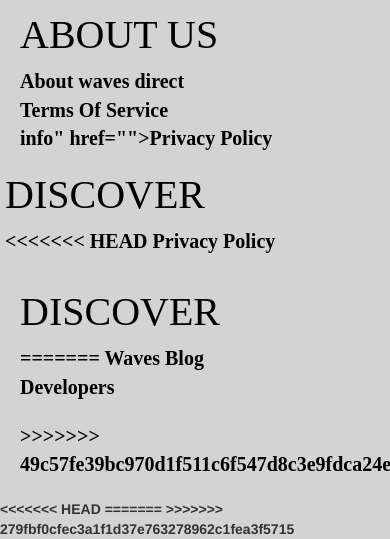
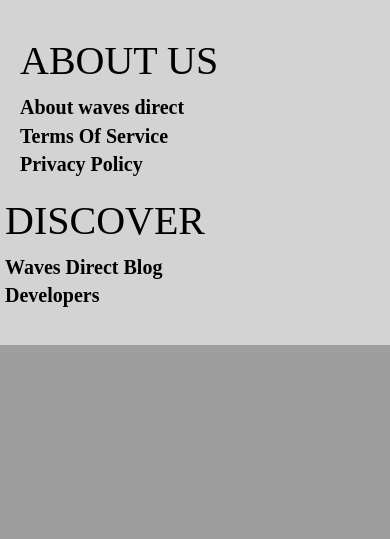
Before and after one commit to MarthaKumwenda/waves_direct, a Django app: page / in a window 390 px wide; the page is wider, and only the part inside the window is pictured. Shown: the part 850-1389 px from the top of that part. After the commit the page ends 1195 px from the top of that part, so only its background shows below. Run offline with Django 3.2, Linux system fonts and the light colour scheme; some libraries are stand-ins or nearby versions.

Commit message:
merge attempt

```diff
--- a/wavesapp/static/wavesapp/css/style.css
+++ b/wavesapp/static/wavesapp/css/style.css
@@ -3,13 +3,8 @@ body{
 }
 .navbar{
   padding: 20px;
-<<<<<<< HEAD
-  /*background-color: dodgerblue;*/
   background: -webkit-linear-gradient(dodgerblue,#CCCCCC);
-=======
   background: -webkit-linear-gradient(dodgerblue, grey);
-  /*background-color: dodgerblue;*/
->>>>>>> fe7c3f5b4e98a285cb20e9f5fac2a75e0b6ff6f1
   padding-top: 30px;
   padding-bottom: 30px;
   font-weight: bolder;
@@ -41,7 +36,6 @@ h2{
   background-repeat: no-repeat;
   background-size: 115% 100%;
   padding: 50px;
-
 }
 img {
     filter: alpha(opacity=50); /* For IE8 and earlier */
@@ -60,7 +54,7 @@ img {
   font-family: serif;
 }
 .info{
-color:black;
+  color:black;
   font-size: bolder;
   font-family: serif;
 }
--- a/wavesapp/templates/wavesapp/base.html
+++ b/wavesapp/templates/wavesapp/base.html
@@ -1,8 +1,4 @@
-<<<<<<< HEAD
 {% load static %}
-=======
- {% load static %}
->>>>>>> 279fbf0cfec3a1f1d37e763278962c1fea3f5715
 <!DOCTYPE html>
 <html>
   <head>
@@ -17,34 +13,44 @@
 
 <nav class="navbar navbar-default">
   <div class="container">
-    <a class="navbarbrand" href="{% url 'home' %}" >HOME</a>
-<div class="navbar-right">
-  {% if not user.is_authenticated %}
-    <a class="navbarbrand" href="{% url 'login' %}">Login</a>
-    <a class="navbarbrand" href="{% url 'signup' %}"><b>Sign Up</b></a>
-  {% else %}
+    <!-- <a class="navbarbrand" href="{% url 'home' %}" >HOME</a> -->
+    <ul id="menu">
+    <li>
+      <a class="navbarbrand" href="" >Menu</a>
+      <!-- <a href="#">Categories</a> -->
+        <ul>
+            <li><a href="{% url 'home' %}">Home</a></li>
+            {% if user.profile %}
+            <li><a href="{% url 'profile_detail' pk=user.id %}">Profile</a></li>
+            {% endif %}
+            <li><a href="{% url 'profile' %}">Account</a></li>
+            <li><a href="{% url 'logout'%}">Logout</a></li>
+          </ul>
+        </ul>
+        <p class="navbar-text">Signed in as <a href="#" class="navbar-link">{{user.username}}</a></p>
+  <div class="navbar-right">
+    {% if user.is_not_authenticated %}
+
+          <a class="navbarbrand" href="{% url 'login' %}">Login</a>
+          <a class="navbarbrand" href="{% url 'signup' %}"><b>Sign Up</b></a>
+    {% endif %}
     <a class="navbarbrand" href=""><b>Write a review<b></a>
-    <a class="navbarbrand" href="{% url 'logout' %}"><b>Logout<b></a>
-  {% endif %}
-    <a class="navbarbrand" href=""><b>Promotion<b></a>
+    <!-- <a class="navbarbrand" href=""><b>Promotion<b></a> -->
   </div>
-<<<<<<< HEAD
-   <!-- END OF NAV -->
-=======
 </div>
 </nav>
 
 
 <!-- END OF NAV -->
->>>>>>> 49c57fe39bc970d1f511c6f547d8c3e9fdca24e3
+{% block content %}
 <div class="pic">
 <div class="container">
-<form class="form" style=" height:500px;">
+<form class="form" action="{% url 'search' %}" role="search" method="get" accept-charset="utf-8" style=" height:500px;">
   <div class="row">
       <h1>Waves Direct</h1>
       <div class="searchbar">
-        <input class="search" type="text" placeholder="search">
-        <button class="btn.btn-primary" type='search'>Enter</button>
+          <input class="search" id="btn"type="text" placeholder="search" name="q">
+          <button href="{% url 'search' %}" class="button" id="txtSearch"type='search'>Enter</button>
       </div>
       <div class="cent" style="padding-top:10px;">
       <a class="ref" href="" style="margin-right:20px; color:black;">Salons</a>
@@ -55,7 +61,7 @@
 </form>
 </div>
 </div>
-
+{% endblock %}
 <!-- END OF  DIV CLASS PIC-->
 
 <div class="about">
@@ -65,44 +71,27 @@
       <div class="col-md-4">
         <h2>ABOUT US</h2>
         <a class="info" href="">About waves direct</a><br>
-        <a  class="info" href="">Terms Of Service</a><br>
-info" href="">Privacy Policy</a><br>
+        <a  class="info" href="terms.html">Terms Of Service</a><br>
+        <a class="info" href="">Privacy Policy</a><br>
       </div>
       <div class="col-md-4">
         <form class="form-horizontal">
            <div class="form-group">
        <h2>DISCOVER</h2>
-<<<<<<< HEAD
-       <a class="info"hrefinfo" href="">Privacy Policy</a><br>
-      </div>
-      <div class="col-md-4">
-        <form class="form-horizontal">
-           <div class="form-group">
-       <h2>DISCOVER</h2>
-       <a class="info"href    </div>
-=======
-       <a class="info"href="">Waves Blog</a><br>
+       <a class="info"href="">Waves Direct Blog</a><br>
        <a class="info"href="">Developers</a><br>
          </div>
        </form>
     </div>
     </div>
     </div>
->>>>>>> 49c57fe39bc970d1f511c6f547d8c3e9fdca24e3
   </footer>
 </div>
-<<<<<<< HEAD
 </div>
-<!-- END OF FOOTER -->
-<script src="{% static 'wavesapp/jquery-3.2.1.js' %}"></script>
-<script src="{% static 'wavesapp/bootstrap.js' %}"></script>
-<script src="{% static 'wavesapp/script.js' %}"></script>
-  </body>
-=======
+
 <!-- END OF FOOTER-->
 <script src="{% static 'wavesapp/jquery-3.2.1.js' %}"></script>
 <script src="{% static 'wavesapp/bootstrap.js' %}"></script>
 <script src="{% static 'wavesapp/script.js' %}"></script>
 </body>
->>>>>>> 279fbf0cfec3a1f1d37e763278962c1fea3f5715
 </html>
--- a/wavesapp/urls.py
+++ b/wavesapp/urls.py
@@ -7,7 +7,9 @@ urlpatterns = [
     url(r'^$', views.home,name='home'),
     url(r'^$', views.waves_list, name = 'waves_list'),
     url(r'^admin/',admin.site.urls),
+    url(r'^about/$',views.about,name='about'),
     url(r'^login?$',auth_views.login,name='login'),
     url(r'^logout?$',auth_views.logout,name='logout'),
     url(r'^signup/$',views.signup,name='signup'),
+
 ]
--- a/wavesapp/views.py
+++ b/wavesapp/views.py
@@ -11,6 +11,8 @@ def home(request):
     return render(request,'wavesapp/base.html',{})
 def waves_list(request):
     return render(request, 'wavesapp/waves_list.html',{})
+def about(request):
+    return render(request, 'wavesapp/about.html',{})
 
 def signup(request):
     if request.method == 'POST':
```
